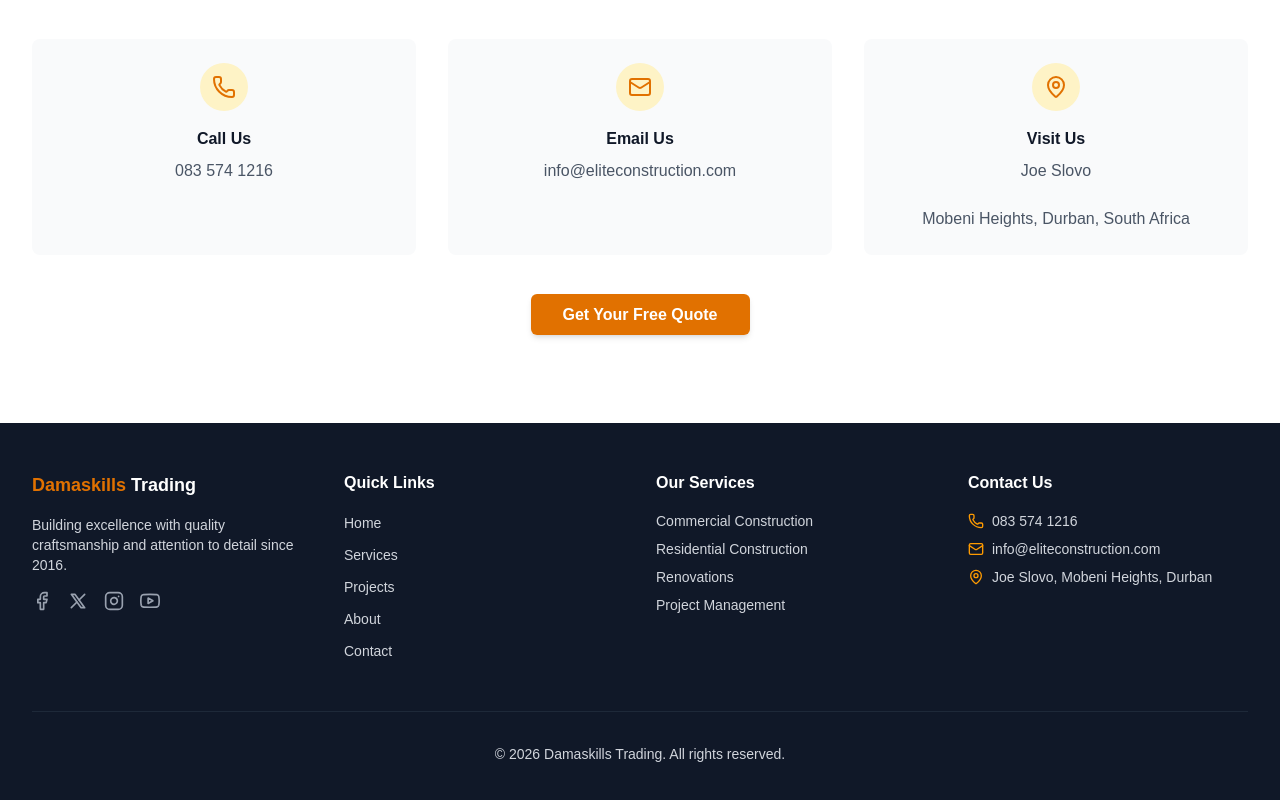
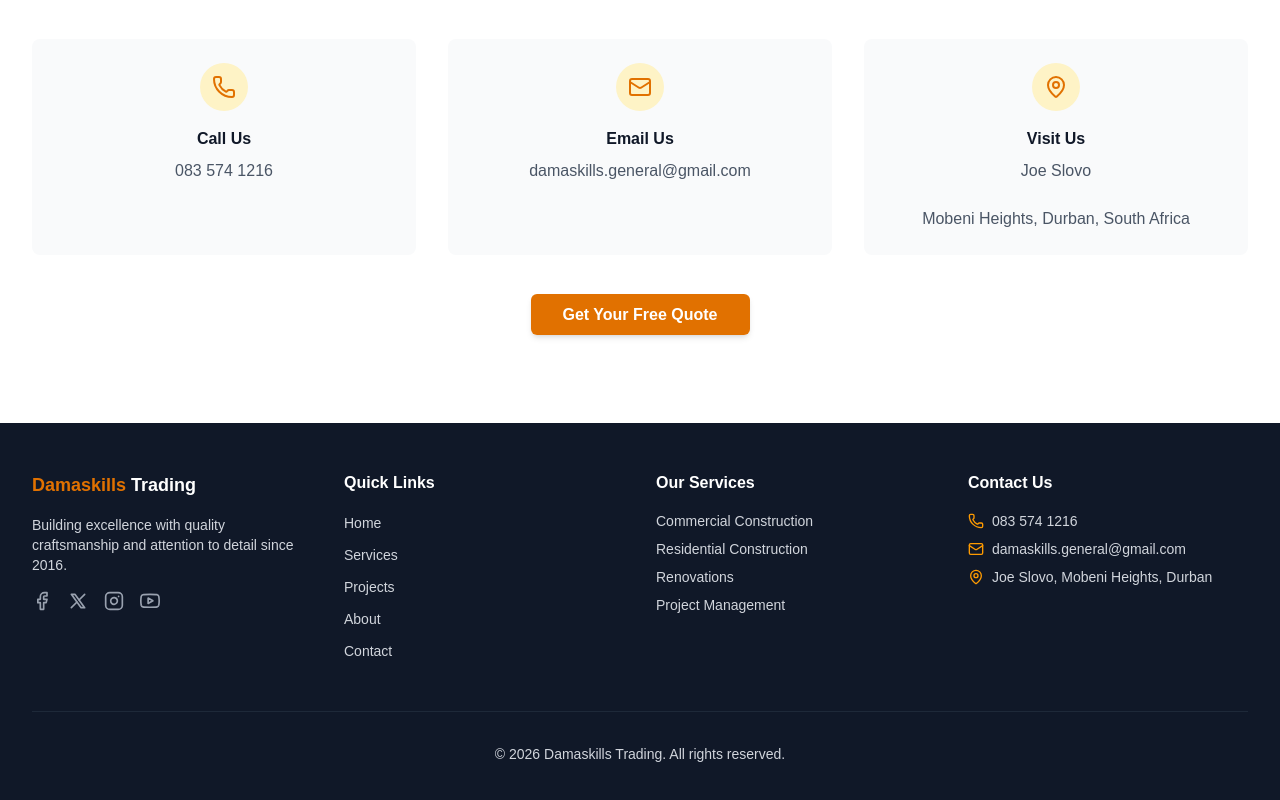
Before and after one commit to tsxepo-web/damaskills-trading, a Next.js app: page / in a window 1280 px wide. Shown: the part 2993-3793 px from the top of the page. Built offline with nearby package versions, Linux system fonts and the light colour scheme.

Commit message:
change email

```diff
--- a/app/components/ContactSection.tsx
+++ b/app/components/ContactSection.tsx
@@ -42,7 +42,7 @@ export default function ContactSection() {
               href="mailto:info@eliteconstruction.com"
               className="text-gray-600 hover:text-amber-600 transition-colors"
             >
-              info@eliteconstruction.com
+              damaskills.general@gmail.com
             </a>
           </div>
 
--- a/app/components/Footer.tsx
+++ b/app/components/Footer.tsx
@@ -118,7 +118,7 @@ export default function Footer() {
                   href="mailto:info@eliteconstruction.com"
                   className="hover:text-amber-500 transition-colors"
                 >
-                  info@eliteconstruction.com
+                  damaskills.general@gmail.com
                 </a>
               </li>
               <li className="flex items-center gap-2">
```
